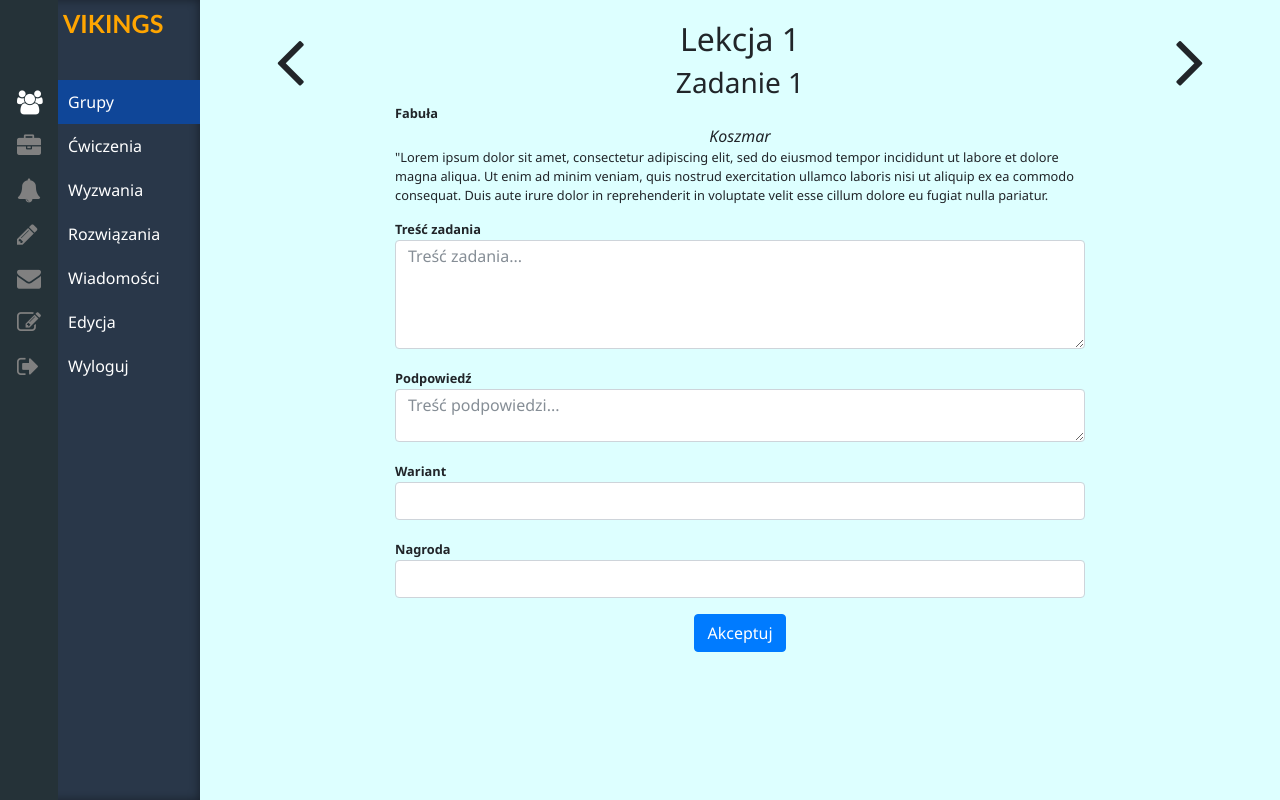
After one commit to Anaxymenes/vikings, a Django app: page /adminSite/excercises in a window 1280 px wide. The commit adds this page. Run offline with Django 3.2, Linux system fonts and the light colour scheme; some libraries are stand-ins or nearby versions.

Commit message:
Admin/excercise, responses

```diff
--- a/adminSite/urls.py
+++ b/adminSite/urls.py
@@ -5,5 +5,7 @@ from . import views
 app_name = 'adminSite'
 
 urlpatterns = [
-    path('', views.adminSite, name='adminSite')
+    path('', views.groups, name='groups'),
+    path('responses', views.responses, name='responses'),
+    path('excercises', views.excercises, name='excercises'),
 ]
--- a/adminSite/views.py
+++ b/adminSite/views.py
@@ -2,5 +2,11 @@ from django.http import HttpResponse
 from django.shortcuts import render
 from django.contrib.auth.hashers import make_password, check_password
 
-def adminSite(request):
+def groups(request):
     return render(request, 'admin/groups.html')
+
+def responses(request):
+    return render(request, 'admin/responses.html')
+
+def excercises(request):
+    return render(request, 'admin/excercises.html')
--- a/main/views.py
+++ b/main/views.py
@@ -5,7 +5,7 @@ from django.shortcuts import render
 player="Mateusz Bogacki"
 
 def index(request):
-    level=4
+    level=6
     levels = range(1, level + 1)
     return render(request, 'main/index.html', {"player": player, "levels": levels})
 
--- a/static/css/adminBase.css
+++ b/static/css/adminBase.css
@@ -3,6 +3,7 @@ body {
     padding:0px;
     box-sizing:border-box;
     background:#ddffff;
+    font-family: 'Segoe UI', Roboto, Oxygen, Ubuntu, Cantarell, 'Open Sans', 'Helvetica Neue', sans-serif;
 }
 .main_sidebar {
     min-height:100vh;
--- /dev/null
+++ b/static/css/excercises.css
@@ -0,0 +1,24 @@
+.excerciseContent{
+    padding-top: 20px;
+}
+.arrowIcon{
+    text-align: center;
+}
+.arrowIcon i {
+    cursor: pointer;
+}
+.excerciseContent h3, h6, p{
+    margin: 0;
+}
+.story {
+    font-size: 0.8rem;
+    padding-bottom: 10px;
+}
+label{
+    font-size: 0.8rem;
+    font-weight: bold;
+    margin: 0;
+}
+.excerciseForm textarea{
+    line-height: 1.2rem;
+}
--- /dev/null
+++ b/static/css/responses.css
@@ -0,0 +1,3 @@
+.responseContent{
+    padding: 2% 20% 0 20%;
+}
--- a/templates/admin/base.html
+++ b/templates/admin/base.html
@@ -7,11 +7,13 @@
     {% load staticfiles %}
     <meta name="viewport" content="width=device-width, initial-scale=1, shrink-to-fit=no">
 
-    <link rel="stylesheet" href="{% static 'cssbootstrap-reboot.min.css' %}" />
+    <link rel="stylesheet" href="{% static 'css/bootstrap-reboot.min.css' %}" />
     <link rel="stylesheet" href="{% static 'css/bootstrap-grid.min.css' %}" />
     <link rel="stylesheet" href="{% static 'css/bootstrap.min.css' %}" />
     <link rel="stylesheet" href="{% static 'css/adminBase.css' %}" />
     <link rel="stylesheet" href="{% static 'css/groups.css' %}" />
+    <link rel="stylesheet" href="{% static 'css/responses.css' %}" />
+    <link rel="stylesheet" href="{% static 'css/excercises.css' %}" />
 
     <link rel="stylesheet" href="https://cdnjs.cloudflare.com/ajax/libs/font-awesome/4.7.0/css/font-awesome.min.css">
 </head>
@@ -19,12 +21,12 @@
 <body>
         <div class="wrapper">
             <aside class="main_sidebar">
-                    <ul>
+                <ul id="myDIV">
                     <span class="logo">VIKINGS</span>
-                        <li class="active"><i class="fa fa-users"></i><a href="#">Grupy</a></li>
-                        <li><i class="fa fa-briefcase"></i><a href="#">Ćwiczenia</a></li>
+                    <li class="active"><i class="fa fa-users"></i><a href="/adminSite">Grupy</a></li>
+                    <li><i class="fa fa-briefcase"></i><a href="/adminSite/excercises">Ćwiczenia</a></li>
                     <li><i class="fa fa-bell"></i><a href="#">Wyzwania</a></li>
-                        <li><i class="fa fa-pencil"></i><a href="#">Rozwiązania</a></li>
+                    <li><i class="fa fa-pencil"></i><a href="/adminSite/responses">Rozwiązania</a></li>
                     <li><i class="fa fa-envelope"></i><a href="#">Wiadomości</a></li>
                     <li><i class="fa fa-edit"></i><a href="#">Edycja</a></li>
                     <li><i class="fa fa-sign-out"></i><a href="#">Wyloguj</a></li>
@@ -37,5 +39,18 @@
 
     <script src="//maxcdn.bootstrapcdn.com/bootstrap/4.1.1/js/bootstrap.min.js"></script>
     <script src="//cdnjs.cloudflare.com/ajax/libs/jquery/3.2.1/jquery.min.js"></script>
+    <script>
+        // Add active class to the current button (highlight it)
+        var header = document.getElementById("myDIV");
+        var btns = header.getElementsByTagName("li");
+        for (var i = 0; i < btns.length; i++) {
+          btns[i].addEventListener("click", function() {
+            var current = document.getElementsByClassName("active");
+            console.log(current);
+            current[0].className = current[0].className.replace("active", "");
+            this.className += " active";
+          });
+        }
+        </script>
 </body>
 </html>
--- /dev/null
+++ b/templates/admin/excercises.html
@@ -0,0 +1,45 @@
+{% extends "admin/base.html" %}
+
+{% block content %}
+    <div class="container excerciseContent">
+        <div class="row">
+            <div class="col-2 arrowIcon">
+                <i class="fa fa-angle-left fa-5x"></i>
+            </div>
+
+            <div class="col-8">
+                <h2 align="center">Lekcja 1</h2>
+                <h3 align="center">Zadanie 1</h3>
+                <label>Fabuła</label>
+                <p class="font-italic" align="center">Koszmar</p>
+                <p class="story">"Lorem ipsum dolor sit amet, consectetur adipiscing elit, sed do eiusmod tempor incididunt ut labore et dolore magna aliqua. Ut enim ad minim veniam, quis nostrud exercitation ullamco laboris nisi ut aliquip ex ea commodo consequat. Duis aute irure dolor in reprehenderit in voluptate velit esse cillum dolore eu fugiat nulla pariatur.
+                </p>
+
+                <form class="excerciseForm">
+                    <div class="form-group">
+                    <label>Treść zadania</label>
+                    <textarea class="form-control" rows="5" placeholder="Treść zadania..."></textarea>
+                    </div>
+                    <div class="form-group">
+                    <label>Podpowiedź</label>
+                    <textarea class="form-control" rows="2" placeholder="Treść podpowiedzi..."></textarea>
+                    </div>
+                    <div class="form-group">
+                    <label>Wariant</label>
+                    <input class="form-control">
+                    </div>
+                    <div class="form-group">
+                    <label>Nagroda</label>
+                    <input class="form-control">
+                    </div>
+                    <div class="text-center">
+                        <button type="submit" class="btn btn-primary text-center">Akceptuj</button>
+                    </div>
+                </form>
+            </div>
+            <div class="col-2 arrowIcon">
+                <i class="fa fa-angle-right fa-5x"></i>
+            </div>
+        </div>
+    </div>
+{% endblock %}
--- a/templates/admin/groups.html
+++ b/templates/admin/groups.html
@@ -31,7 +31,7 @@
                 </table>
                 <form>
                     <div class="form-group">
-                        <label for="exampleInputEmail1">Nazwa</label>
+                        <label>Nazwa</label>
                         <input class="form-control" placeholder="Nazwa grupy..." required>
                     </div>
                     <button type="submit" class="btn btn-primary">Stwórz grupę</button>
--- a/vikings/urls.py
+++ b/vikings/urls.py
@@ -17,6 +17,7 @@ from django.contrib import admin
 from django.urls import include, path
 
 urlpatterns = [
+    path('elo/', admin.site.urls),
     path('', include('login.urls')),
     path('main/', include('main.urls')),
     path('adminSite/', include('adminSite.urls'))
```
Also changed, not shown: templates/admin/responses.html (added, +42 -0 lines). Lines whose indentation alone changed are shown as unchanged.
